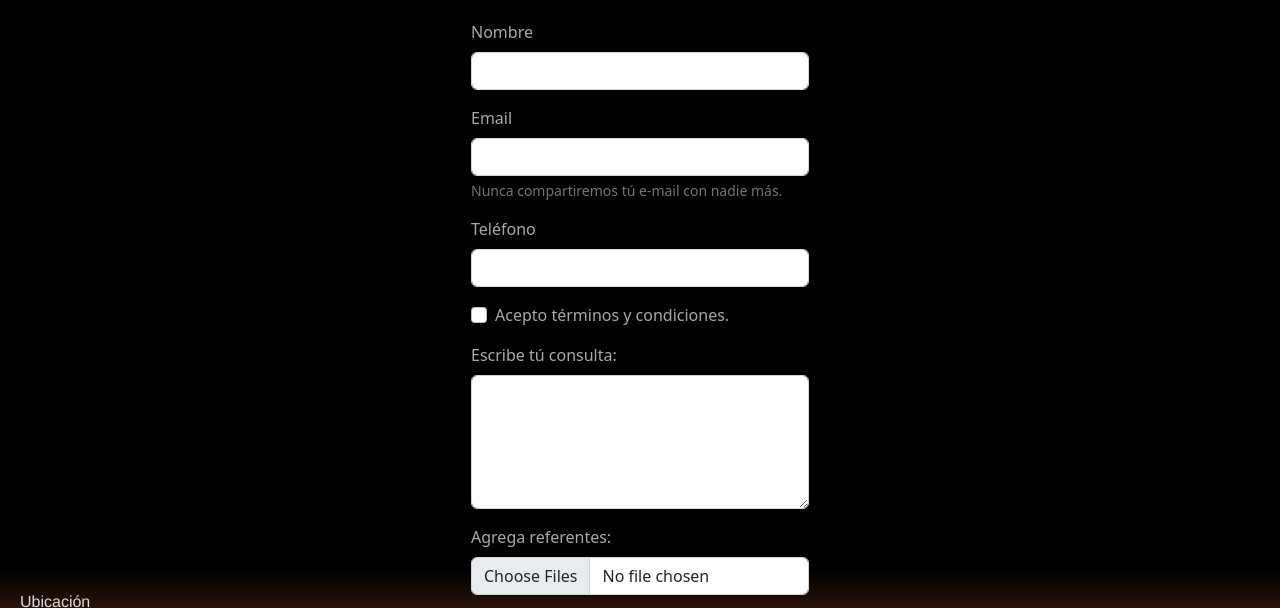
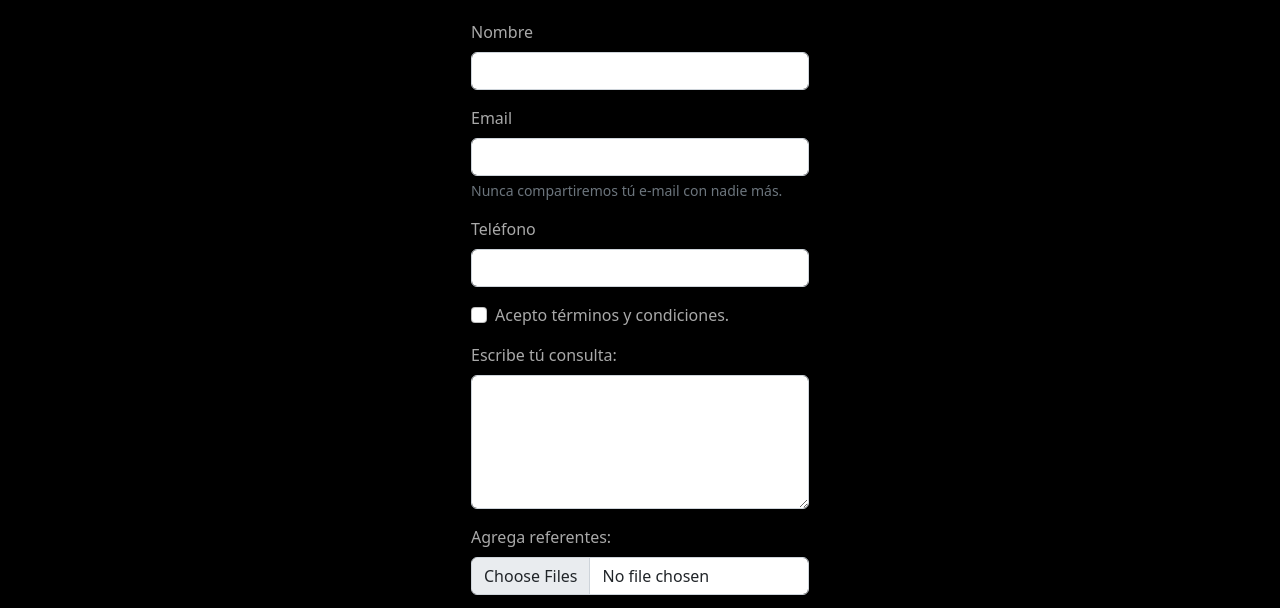
Before and after one commit to JohanRL/PF_Rodriguez, a plain HTML site: page pages/contacto.html in a window 1280 px wide. Shown: the part 88-696 px from the top of the page. Drawn offline with nearby package versions, Linux system fonts and the light colour scheme.

Commit message:
segunda version entrega

```diff
--- a/css/estilos.css
+++ b/css/estilos.css
@@ -153,10 +153,6 @@ h2 {
     height: auto;
 }
 
-#sizebackground_fill {
-    height: 70vh;
-}
-
 .background_portafolio {
     background-color: black;
     padding: 50px;
--- a/pages/contacto.html
+++ b/pages/contacto.html
@@ -30,7 +30,7 @@
             </ul>
         </div>
     </nav>
-    <main class="container-fluid background_presentacion" id="sizebackground_fill">
+    <main class="container-fluid background_presentacion">
         <div class="row">
             <div class="column">
                 <form>
```
